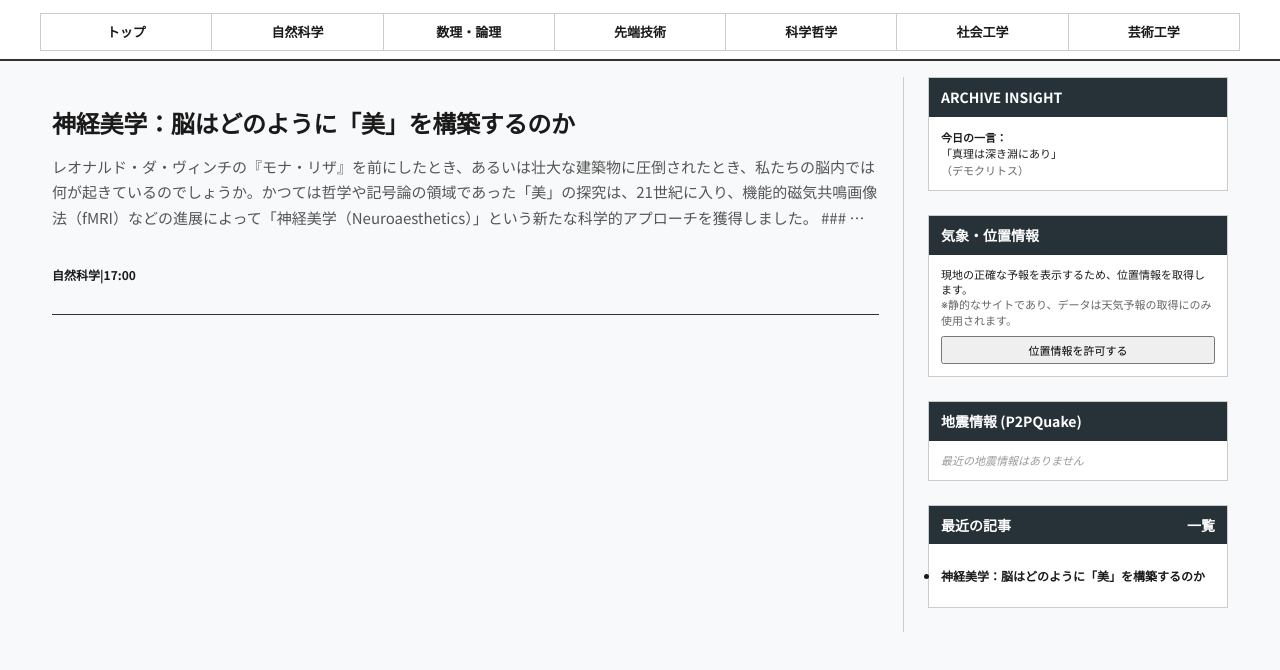
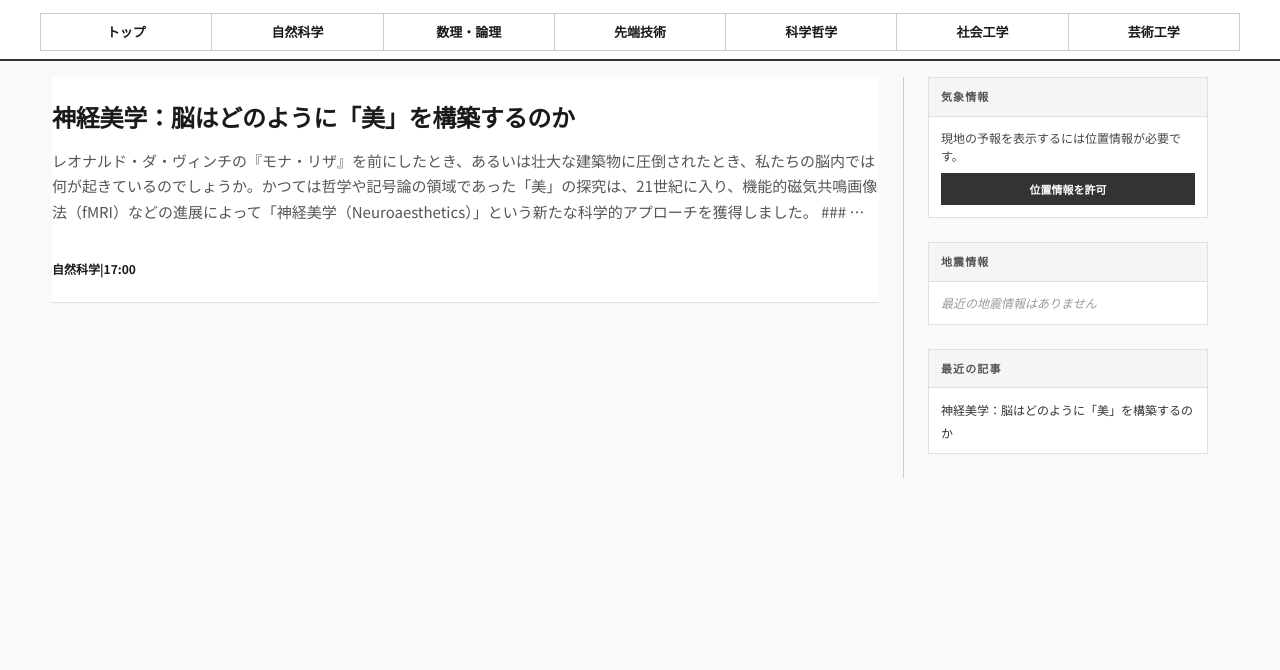
Before and after one commit to lithomind/reflection_archive, a website built with Vite: page index.html in a window 1280 px wide. Shown: the part 94-764 px from the top of the page. Built offline with nearby package versions, Linux system fonts and the light colour scheme; no server answers.

Commit message:
Refine UI: remove ARCHIVE INSIGHT, polish sidebar and card styles

```diff
--- a/src/components/sidebar.ts
+++ b/src/components/sidebar.ts
@@ -11,35 +11,25 @@ export function renderSidebar(recentArticles: Article[], _popularArticles: Artic
   return `
     <aside class="sidebar">
       <section class="sidebar-section">
-        <h3 class="sidebar-title">ARCHIVE INSIGHT</h3>
-        <div class="widget-insight" style="font-size: 11px; line-height: 1.5;">
-          <strong>今日の一言：</strong><br>
-          「真理は深き淵にあり」<br>
-          <span style="color: #666;">（デモクリトス）</span>
+        <h3 class="sidebar-title">気象情報</h3>
+        <div id="weather-permission-container" class="sidebar-widget">
+          <p>現地の予報を表示するには位置情報が必要です。</p>
+          <button id="btn-request-location" class="sidebar-button">位置情報を許可</button>
         </div>
-      </section>
-
-      <section class="sidebar-section">
-        <h3 class="sidebar-title">気象・位置情報</h3>
-        <div id="weather-permission-container" style="font-size: 11px; line-height: 1.4;">
-          <p>現地の正確な予報を表示するため、位置情報を取得します。<br>
-          <span style="color: #666;">※静的なサイトであり、データは天気予報の取得にのみ使用されます。</span></p>
-          <button id="btn-request-location" style="margin-top: 8px; width: 100%; padding: 4px; font-size: 11px; cursor: pointer;">位置情報を許可する</button>
-        </div>
-        <div id="sidebar-weather-info" style="display: none; font-size: 12px;">
+        <div id="sidebar-weather-info" class="sidebar-widget" style="display: none;">
           <!-- Content injected via JS -->
         </div>
       </section>
 
       <section class="sidebar-section">
-        <h3 class="sidebar-title">地震情報 (P2PQuake)</h3>
-        <div id="earthquake-info" style="font-size: 11px; line-height: 1.4;">
-          更新中...
+        <h3 class="sidebar-title">地震情報</h3>
+        <div id="earthquake-info" class="sidebar-widget">
+          読み込み中...
         </div>
       </section>
 
       <section class="sidebar-section">
-        <h3 class="sidebar-title">最近の記事 <span>一覧</span></h3>
+        <h3 class="sidebar-title">最近の記事</h3>
         <ul class="sidebar-article-list">
           ${recentHtml}
         </ul>
--- a/src/style.css
+++ b/src/style.css
@@ -159,39 +159,70 @@ img {
 
 /* Sidebar */
 .sidebar {
-  width: 300px; /* Force sidebar width */
+  width: 280px;
   flex-shrink: 0;
 }
 
 .sidebar-section {
-  margin-bottom: calc(var(--spacing-unit) * 6);
+  margin-bottom: 24px;
   background: white;
-  border: 1px solid var(--color-border);
-  padding: calc(var(--spacing-unit) * 3);
-  box-sizing: border-box;
+  border: 1px solid #e0e0e0;
 }
 
 .sidebar-title {
-  font-size: 14px;
-  font-weight: 900;
+  font-size: 11px;
+  font-weight: 700;
+  letter-spacing: 0.1em;
+  color: #555;
+  background-color: #f5f5f5;
+  margin: 0;
+  padding: 10px 12px;
+  border-bottom: 1px solid #e0e0e0;
+  text-transform: uppercase;
+}
+
+.sidebar-widget {
+  padding: 12px;
+  font-size: 12px;
+  line-height: 1.5;
+  color: #444;
+}
+
+.sidebar-widget p {
+  margin: 0 0 8px 0;
+}
+
+.sidebar-button {
+  width: 100%;
+  padding: 8px 12px;
+  font-size: 11px;
+  font-weight: 600;
+  cursor: pointer;
+  background: #333;
   color: white;
-  background-color: var(--color-secondary);
-  margin: calc(var(--spacing-unit) * -3) calc(var(--spacing-unit) * -3)
-    calc(var(--spacing-unit) * 3) calc(var(--spacing-unit) * -3);
-  padding: 8px 12px;
-  display: flex;
-  justify-content: space-between;
+  border: none;
+  transition: background 0.2s ease;
+}
+
+.sidebar-button:hover {
+  background: #555;
+}
+
+.sidebar-article-list {
+  list-style: none;
+  margin: 0;
+  padding: 0;
 }
 
 .sidebar-article-item {
-  padding: 8px 0;
+  padding: 10px 12px;
   cursor: pointer;
-  border-bottom: 1px dotted var(--color-border);
-  transition: color 0.2s ease;
+  border-bottom: 1px solid #f0f0f0;
+  transition: background 0.15s ease;
 }
 
 .sidebar-article-item:hover {
-  color: var(--color-primary);
+  background: #fafafa;
 }
 
 .sidebar-article-item:last-child {
@@ -208,34 +239,12 @@ img {
 
 .sidebar-article-title {
   font-size: 12px;
-  font-weight: 700;
+  font-weight: 500;
   line-height: 1.4;
-  overflow-wrap: break-word;
+  color: #333;
 }
 
-/* Sidebar Topics */
-.sidebar-topic-list {
-  list-style: none;
-}
-
-.sidebar-topic-item {
-  padding: 6px 0;
-  border-bottom: 1px solid #eee;
-}
-
-.sidebar-topic-tag {
-  font-size: 10px;
-  color: var(--color-primary);
-  border: 1px solid var(--color-primary);
-  padding: 0 4px;
-  margin-right: 4px;
-  font-weight: bold;
-}
-
-.sidebar-topic-title {
-  font-size: 12px;
-  font-weight: 700;
-}
+/* Sidebar Topics - Deprecated */
 
 /* Widgets */
 .widget-weather {
@@ -323,13 +332,17 @@ img {
 
 /* Article Card */
 .article-card {
-  background: var(--bg-card);
-  border-bottom: 1px solid #333; /* Stronger border for clarity */
+  background: white;
+  border-bottom: 1px solid #e0e0e0;
   display: flex;
   flex-direction: column;
-  transition: none; /* No transition needed without hover */
   cursor: pointer;
-  padding: 30px 0; /* Vertical breathing room */
+  padding: 24px 0;
+  transition: opacity 0.15s ease;
+}
+
+.article-card:hover {
+  opacity: 0.8;
 }
 
 .article-card-image img {
```
Also changed, not shown: logo.png (deleted).
